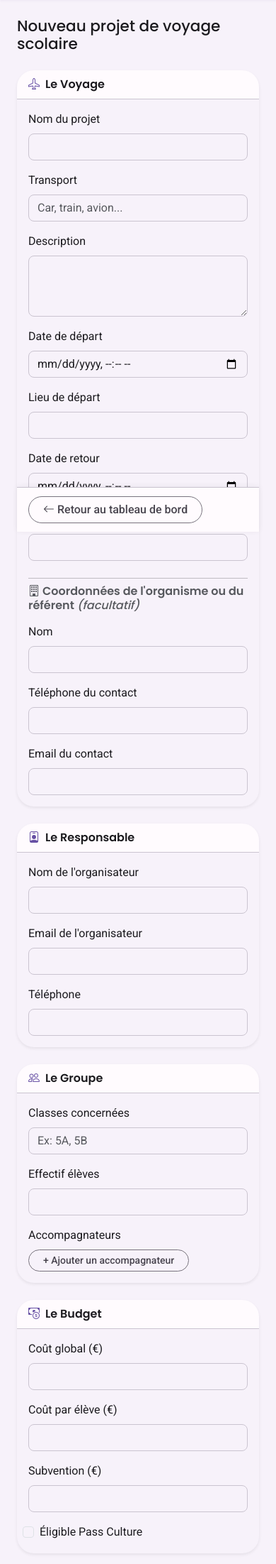
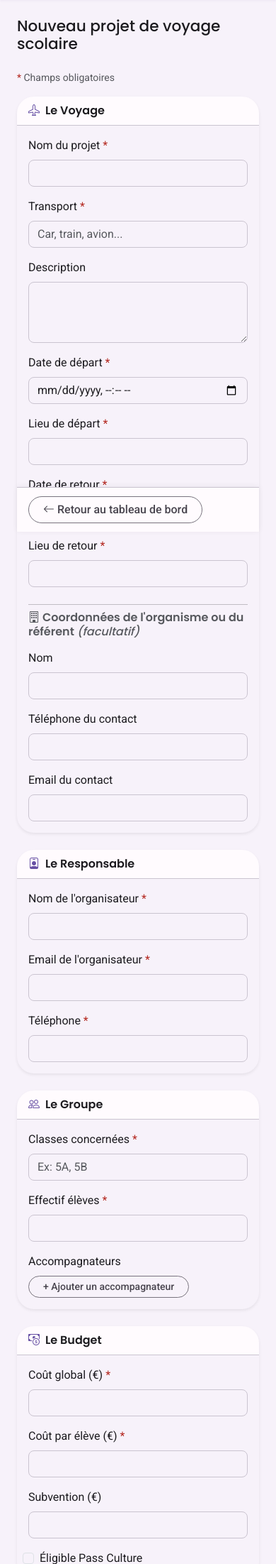
Before and after one commit to AxelM35/fiche-projet-app, a Spring app: page /formulaire in a window 390 px wide; the page is wider, and only the part inside the window is pictured. Shown: the part 95-2298 px from the top of that part at 71% size. Run offline with Thymeleaf, Linux system fonts and the light colour scheme; the template is opened without the code that fills it, so the values that code supplies are empty; some of the project's set-up classes (security, data sources, template engines, error pages and the like) are left out, and stand-ins take their place.

Commit message:
Ameliore la clarte du formulaire projet (P1)
Point 3 de la priorisation UX issue de l'audit (docs/CAHIER_DES_CHARGES.md,
S4bis) : aucun champ n'etait marque obligatoire, et un echec de
soumission sur ce formulaire tres long (~25 champs) pouvait passer
inapercu si le premier champ en erreur etait hors ecran.

- Legende "* Champs obligatoires" visible en haut du formulaire, et
  asterisque ajoute sur le libelle de chacun des 13 champs reellement
  obligatoires (@NotBlank/@NotNull sur ProjetFormDTO) : Nom du projet,
  Transport, Date/Lieu de depart, Date/Lieu de retour, Nom/Email/
  Telephone de l'organisateur, Classes concernees, Effectif, Cout
  global, Cout par eleve. Les champs facultatifs (organisme, Subvention,
  Commentaire, Accompagnateurs) restent sans asterisque.
- Resume d'erreurs en haut du formulaire (id="resumeErreursFormulaire"),
  affiche uniquement apres un echec de soumission, complementaire des
  messages par champ deja existants (pas un remplacement).
- static/js/formulaire.js : amene automatiquement le focus/scroll sur
  le premier champ en erreur au chargement de la page.

Tests dedies (formulaire vierge sans resume, formulaire invalide avec
resume).

```diff
--- a/src/main/resources/static/js/formulaire.js
+++ b/src/main/resources/static/js/formulaire.js
@@ -44,3 +44,15 @@
         }
     });
 })();
+
+// Amene le focus sur le premier champ en erreur au chargement (apres un
+// "Enregistrer" echoue) : sur un formulaire aussi long, le premier champ
+// invalide pouvait rester hors ecran sans que rien ne le signale, meme avec
+// le resume d'erreurs en haut de page (voir formulaire.html).
+(function () {
+    const premierChampInvalide = document.querySelector('#formProjet .is-invalid');
+    if (premierChampInvalide) {
+        premierChampInvalide.scrollIntoView({behavior: 'smooth', block: 'center'});
+        premierChampInvalide.focus({preventScroll: true});
+    }
+})();
--- a/src/main/resources/templates/formulaire.html
+++ b/src/main/resources/templates/formulaire.html
@@ -46,6 +46,8 @@
 
     <div th:replace="~{fragments/stepper :: stepper(${etapesWorkflow})}"></div>
 
+    <p class="text-muted small mb-3"><span class="text-danger">*</span> Champs obligatoires</p>
+
     <!-- Reaffectation d'organisateur : reservee a l'Admin (ex. professeur ayant quitte l'etablissement) -->
     <div class="card carte-formulaire shadow-sm" th:if="${projet.id} != null" sec:authorize="hasRole('ADMIN')">
         <div class="card-header fw-semibold"><i class="bi bi-person-gear me-2"></i>Réaffecter l'organisateur (Admin)</div>
@@ -72,18 +74,28 @@
 
         <input type="hidden" th:if="${projet.version} != null" th:field="*{version}">
 
+        <!-- Resume d'erreurs en haut du formulaire : sur une page aussi
+             longue, un echec de soumission passait sinon inapercu si le
+             premier champ en erreur etait hors ecran. Complementaire des
+             messages par champ, pas un remplacement (ceux-ci restent la
+             source precise de chaque erreur). -->
+        <div class="alert alert-danger" role="alert" id="resumeErreursFormulaire" th:if="${#fields.hasErrors('*')}">
+            <i class="bi bi-exclamation-triangle me-2"></i>Certains champs doivent être corrigés, ils sont indiqués en
+            rouge ci-dessous.
+        </div>
+
         <!-- Carte : Le Voyage -->
         <div class="card carte-formulaire shadow-sm">
             <div class="card-header fw-semibold"><i class="bi bi-airplane me-2"></i>Le Voyage</div>
             <div class="card-body row g-3">
                 <div class="col-md-6">
-                    <label class="form-label">Nom du projet</label>
+                    <label class="form-label">Nom du projet <span class="text-danger">*</span></label>
                     <input type="text" class="form-control" th:field="*{nomProjet}"
                            th:classappend="${#fields.hasErrors('nomProjet')} ? 'is-invalid'">
                     <div class="invalid-feedback" th:if="${#fields.hasErrors('nomProjet')}" th:errors="*{nomProjet}"></div>
                 </div>
                 <div class="col-md-6">
-                    <label class="form-label">Transport</label>
+                    <label class="form-label">Transport <span class="text-danger">*</span></label>
                     <input type="text" class="form-control" th:field="*{transport}" placeholder="Car, train, avion..."
                            th:classappend="${#fields.hasErrors('transport')} ? 'is-invalid'">
                     <div class="invalid-feedback" th:if="${#fields.hasErrors('transport')}" th:errors="*{transport}"></div>
@@ -97,25 +109,25 @@
                 </div>
 
                 <div class="col-md-3">
-                    <label class="form-label">Date de départ</label>
+                    <label class="form-label">Date de départ <span class="text-danger">*</span></label>
                     <input type="datetime-local" class="form-control" th:field="*{dateDepart}"
                            th:classappend="${#fields.hasErrors('dateDepart')} ? 'is-invalid'">
                     <div class="invalid-feedback" th:if="${#fields.hasErrors('dateDepart')}" th:errors="*{dateDepart}"></div>
                 </div>
                 <div class="col-md-3">
-                    <label class="form-label">Lieu de départ</label>
+                    <label class="form-label">Lieu de départ <span class="text-danger">*</span></label>
                     <input type="text" class="form-control" th:field="*{lieuDepart}"
                            th:classappend="${#fields.hasErrors('lieuDepart')} ? 'is-invalid'">
                     <div class="invalid-feedback" th:if="${#fields.hasErrors('lieuDepart')}" th:errors="*{lieuDepart}"></div>
                 </div>
                 <div class="col-md-3">
-                    <label class="form-label">Date de retour</label>
+                    <label class="form-label">Date de retour <span class="text-danger">*</span></label>
                     <input type="datetime-local" class="form-control" th:field="*{dateRetour}"
                            th:classappend="${#fields.hasErrors('dateRetour')} ? 'is-invalid'">
                     <div class="invalid-feedback" th:if="${#fields.hasErrors('dateRetour')}" th:errors="*{dateRetour}"></div>
                 </div>
                 <div class="col-md-3">
-                    <label class="form-label">Lieu de retour</label>
+                    <label class="form-label">Lieu de retour <span class="text-danger">*</span></label>
                     <input type="text" class="form-control" th:field="*{lieuRetour}"
                            th:classappend="${#fields.hasErrors('lieuRetour')} ? 'is-invalid'">
                     <div class="invalid-feedback" th:if="${#fields.hasErrors('lieuRetour')}" th:errors="*{lieuRetour}"></div>
@@ -154,19 +166,19 @@
             <div class="card-header fw-semibold"><i class="bi bi-person-badge me-2"></i>Le Responsable</div>
             <div class="card-body row g-3">
                 <div class="col-md-4">
-                    <label class="form-label">Nom de l'organisateur</label>
+                    <label class="form-label">Nom de l'organisateur <span class="text-danger">*</span></label>
                     <input type="text" class="form-control" th:field="*{organisateurNom}"
                            th:classappend="${#fields.hasErrors('organisateurNom')} ? 'is-invalid'">
                     <div class="invalid-feedback" th:if="${#fields.hasErrors('organisateurNom')}" th:errors="*{organisateurNom}"></div>
                 </div>
                 <div class="col-md-4">
-                    <label class="form-label">Email de l'organisateur</label>
+                    <label class="form-label">Email de l'organisateur <span class="text-danger">*</span></label>
                     <input type="email" class="form-control" th:field="*{organisateurEmail}"
                            th:classappend="${#fields.hasErrors('organisateurEmail')} ? 'is-invalid'">
                     <div class="invalid-feedback" th:if="${#fields.hasErrors('organisateurEmail')}" th:errors="*{organisateurEmail}"></div>
                 </div>
                 <div class="col-md-4">
-                    <label class="form-label">Téléphone</label>
+                    <label class="form-label">Téléphone <span class="text-danger">*</span></label>
                     <input type="text" class="form-control" th:field="*{telephoneOrganisateur}"
                            th:classappend="${#fields.hasErrors('telephoneOrganisateur')} ? 'is-invalid'">
                     <div class="invalid-feedback" th:if="${#fields.hasErrors('telephoneOrganisateur')}" th:errors="*{telephoneOrganisateur}"></div>
@@ -179,13 +191,13 @@
             <div class="card-header fw-semibold"><i class="bi bi-people me-2"></i>Le Groupe</div>
             <div class="card-body row g-3">
                 <div class="col-md-6">
-                    <label class="form-label">Classes concernées</label>
+                    <label class="form-label">Classes concernées <span class="text-danger">*</span></label>
                     <input type="text" class="form-control" th:field="*{classesConcernees}" placeholder="Ex: 5A, 5B"
                            th:classappend="${#fields.hasErrors('classesConcernees')} ? 'is-invalid'">
                     <div class="invalid-feedback" th:if="${#fields.hasErrors('classesConcernees')}" th:errors="*{classesConcernees}"></div>
                 </div>
                 <div class="col-md-6">
-                    <label class="form-label">Effectif élèves</label>
+                    <label class="form-label">Effectif élèves <span class="text-danger">*</span></label>
                     <input type="number" min="1" class="form-control" th:field="*{effectif}"
                            th:classappend="${#fields.hasErrors('effectif')} ? 'is-invalid'">
                     <div class="invalid-feedback" th:if="${#fields.hasErrors('effectif')}" th:errors="*{effectif}"></div>
@@ -216,13 +228,13 @@
             <div class="card-header fw-semibold"><i class="bi bi-cash-coin me-2"></i>Le Budget</div>
             <div class="card-body row g-3">
                 <div class="col-md-4">
-                    <label class="form-label">Coût global (€)</label>
+                    <label class="form-label">Coût global (€) <span class="text-danger">*</span></label>
                     <input type="number" step="0.01" min="0" class="form-control" th:field="*{coutGlobal}"
                            th:classappend="${#fields.hasErrors('coutGlobal')} ? 'is-invalid'">
                     <div class="invalid-feedback" th:if="${#fields.hasErrors('coutGlobal')}" th:errors="*{coutGlobal}"></div>
                 </div>
                 <div class="col-md-4">
-                    <label class="form-label">Coût par élève (€)</label>
+                    <label class="form-label">Coût par élève (€) <span class="text-danger">*</span></label>
                     <input type="number" step="0.01" min="0" class="form-control" th:field="*{coutParEleve}"
                            th:classappend="${#fields.hasErrors('coutParEleve')} ? 'is-invalid'">
                     <div class="invalid-feedback" th:if="${#fields.hasErrors('coutParEleve')}" th:errors="*{coutParEleve}"></div>
```
Also changed, not shown: 1 other file.
